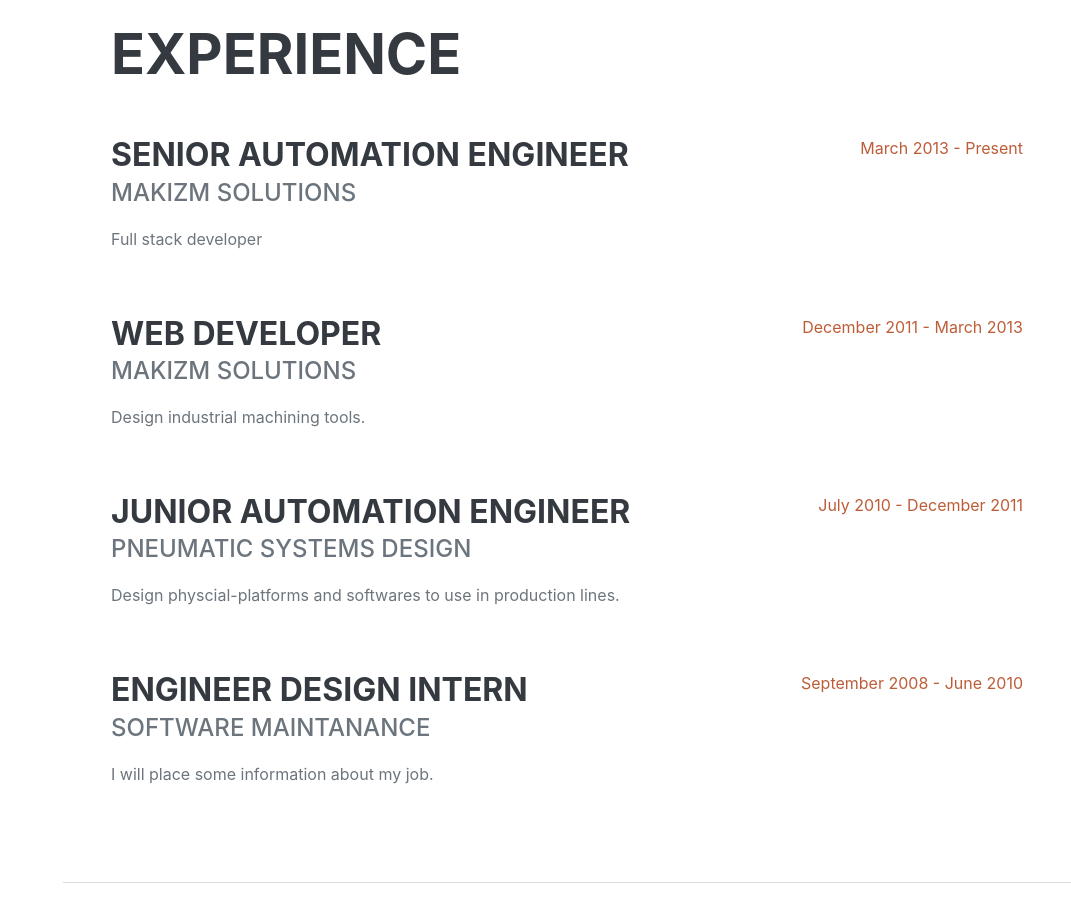
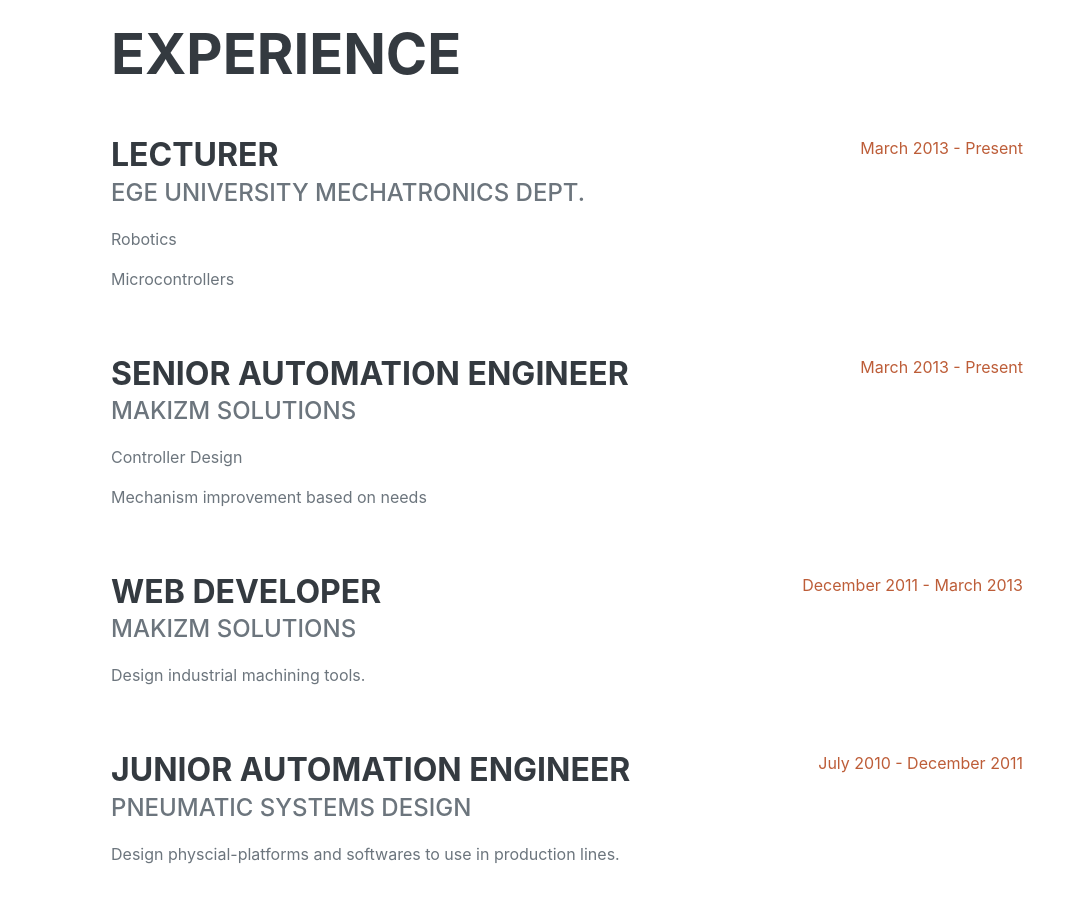
Before and after one commit to mechatronod/mechatronod.github.io, a plain HTML site: page index.html in a window 1280 px wide. Shown: the part 860-1782 px from the top of the page, without its empty margins (209-1280 px from the left). Drawn offline with nearby package versions, Linux system fonts and the light colour scheme; a web font is replaced by a local one.

Commit message:
Update index.html

```diff
--- a/index.html
+++ b/index.html
@@ -62,11 +62,21 @@
             <section class="resume-section" id="experience">
                 <div class="resume-section-content">
                     <h2 class="mb-5">Experience</h2>
+			<div class="d-flex flex-column flex-md-row justify-content-between mb-5">
+                        <div class="flex-grow-1">
+                            <h3 class="mb-0">Lecturer</h3>
+                            <div class="subheading mb-3">Ege University Mechatronics Dept.</div>
+                            <p>Robotics</p>
+				<p>Microcontrollers</p>
+                        </div>
+                        <div class="flex-shrink-0"><span class="text-primary">March 2013 - Present</span></div>
+                    </div>
                     <div class="d-flex flex-column flex-md-row justify-content-between mb-5">
                         <div class="flex-grow-1">
                             <h3 class="mb-0">Senior Automation Engineer</h3>
                             <div class="subheading mb-3">Makizm Solutions</div>
-                            <p>Full stack developer</p>
+                            <p>Controller Design</p>
+				<p>Mechanism improvement based on needs</p>
                         </div>
                         <div class="flex-shrink-0"><span class="text-primary">March 2013 - Present</span></div>
                     </div>
```
